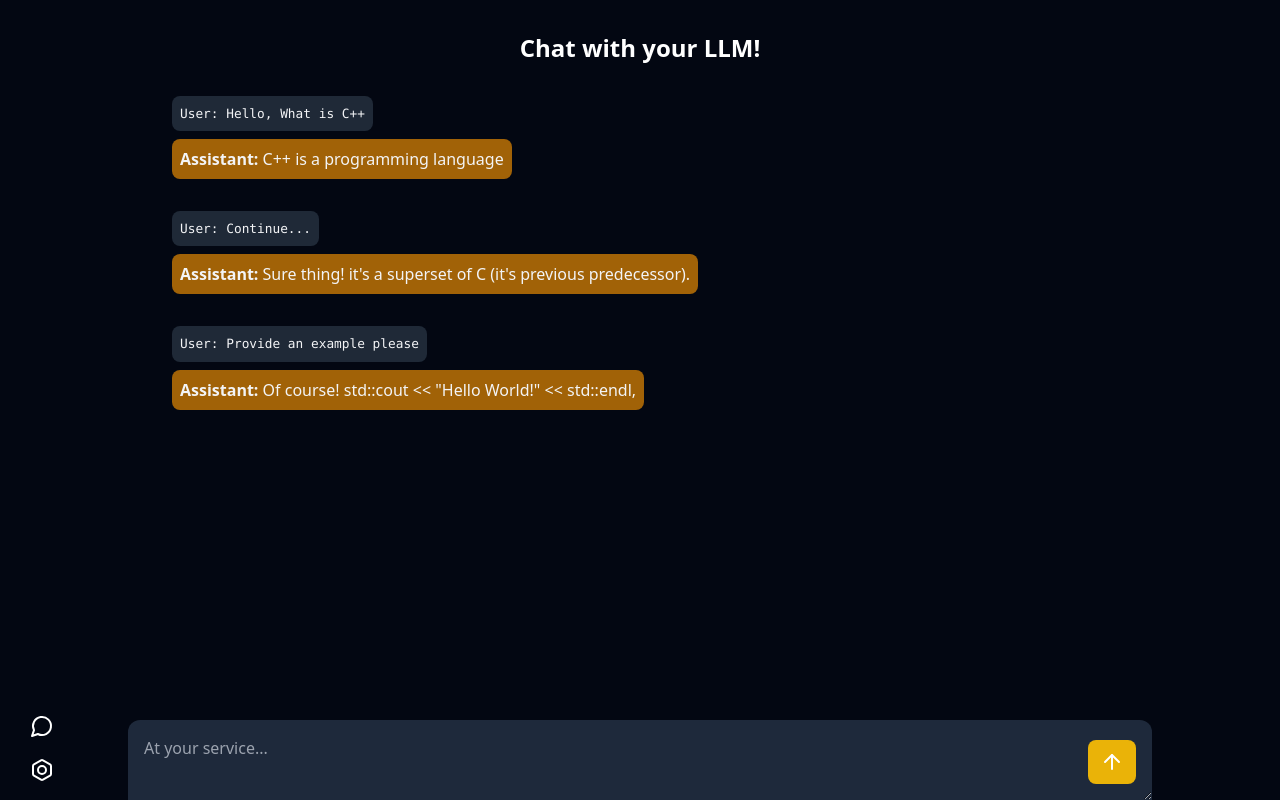
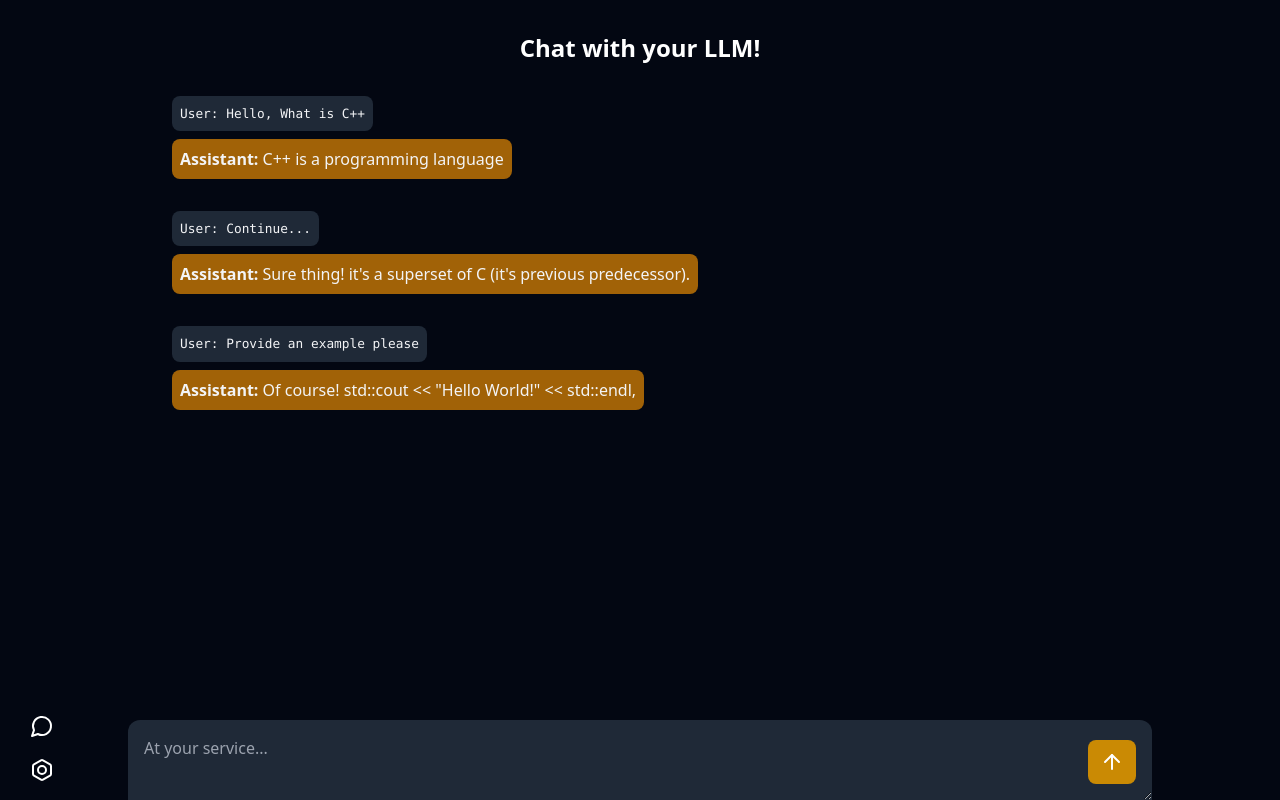
Before and after one commit to abdelouery/llm-chat-portal, a React (Vite) app: page / in a window 1280 px wide. Built offline with nearby package versions, Linux system fonts and the light colour scheme; a web font is replaced by a local one.

Commit message:
💄 final commit

```diff
--- a/src/Chat.tsx
+++ b/src/Chat.tsx
@@ -90,7 +90,7 @@ export default function Chat() {
 
               <textarea
                 id="prompt"
-                className='w-full p-4 text-gray-100 bg-slate-800 focus:outline-none rounded-t-xl '
+                className='w-full p-4 text-gray-100 bg-gray-800 focus:outline-none rounded-t-xl '
                 onChange={ev => setPrompt(ev.target.value)}
                 value={prompt}
                 rows={2}
@@ -98,7 +98,7 @@ export default function Chat() {
 
               <div className='absolute right-2 top-5'>
                 <button type="button"
-                  className="text-white bg-yellow-500 rounded-lg text-sm px-3 py-2.5 mr-2 mb-2">
+                  className="text-white bg-yellow-600 rounded-lg text-sm px-3 py-2.5 mr-2 mb-2">
                   <ArrowUp />
                 </button>
               </div>
```
